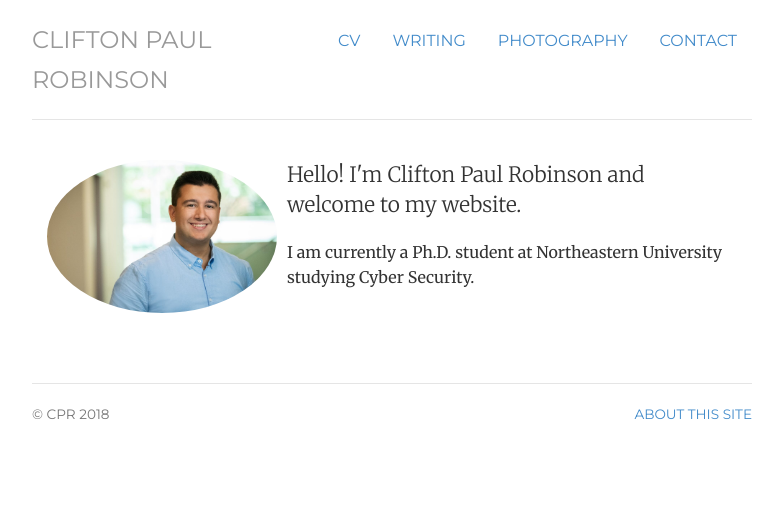
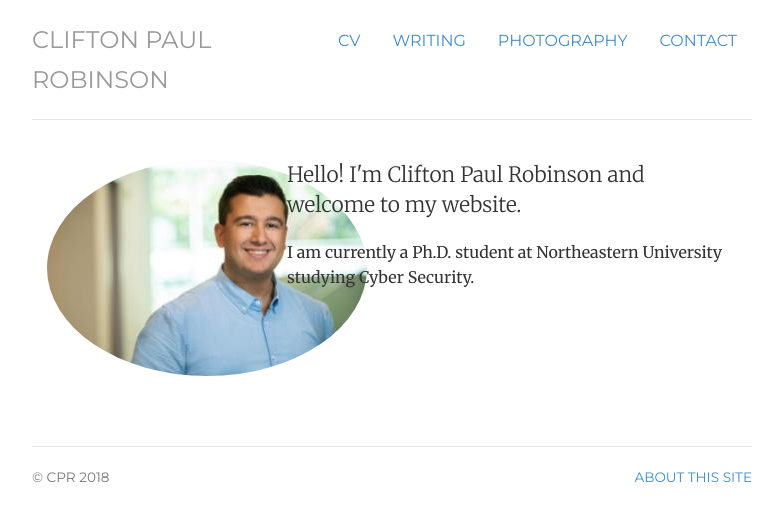
Before and after one commit to cprobinson81/cprobinson81.github.io, a Jekyll site: the page built from index.html, in a window 1280 px wide. Shown: the top 521 px of the page, without its empty margins (248-1030 px from the left). Built offline with Jekyll 4.4.1, drawn with Linux system fonts in a browser that asks for light colours.

Commit message:
Update index.html

```diff
--- a/index.html
+++ b/index.html
@@ -9,7 +9,7 @@ contact: passive
 <!-- <div class="jumbotron"> -->
 <div class="row marketing">
 	<div class="col-sm-4">
-        <img  class="img-circle avatar" alt="CPR" src="img/robinson.JPG" width="230">
+        <img  class="img-circle avatar" alt="CPR" src="img/robinson.jpg">
 	</div>
 	<div itemscope itemtype="http://data-vocabulary.org/Person" class="col-sm-8">
         <p class="lead">Hello! I'm <span itemprop="name">Clifton Paul Robinson</span> and welcome to my website.</p>
```
